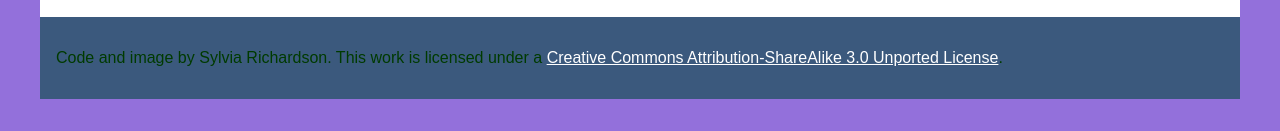
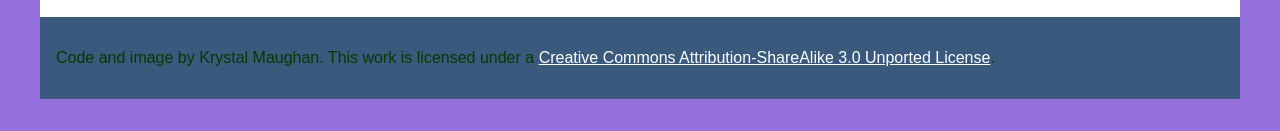
Before and after one commit to kammitama5/7_18_16_Class, a plain HTML site: page index.html in a window 1280 px wide. Shown: the part 674-805 px from the top of the page. Drawn offline with Linux system fonts and the light colour scheme.

Commit message:
4th commit

```diff
--- a/index.html
+++ b/index.html
@@ -16,7 +16,7 @@
                 <img src="turtle.jpg" id=image alt="Turtle"/>
             </div>
             <div id="footer">
-                 <p>Code and image by Sylvia Richardson. This work is licensed under a <a rel="license" href="http://creativecommons.org/licenses/by-sa/3.0/deed.en_US">Creative Commons Attribution-ShareAlike 3.0 Unported License</a>.</p>
+                 <p>Code and image by Krystal Maughan. This work is licensed under a <a rel="license" href="http://creativecommons.org/licenses/by-sa/3.0/deed.en_US">Creative Commons Attribution-ShareAlike 3.0 Unported License</a>.</p>
             </div>
         </div>
     </body>
```
